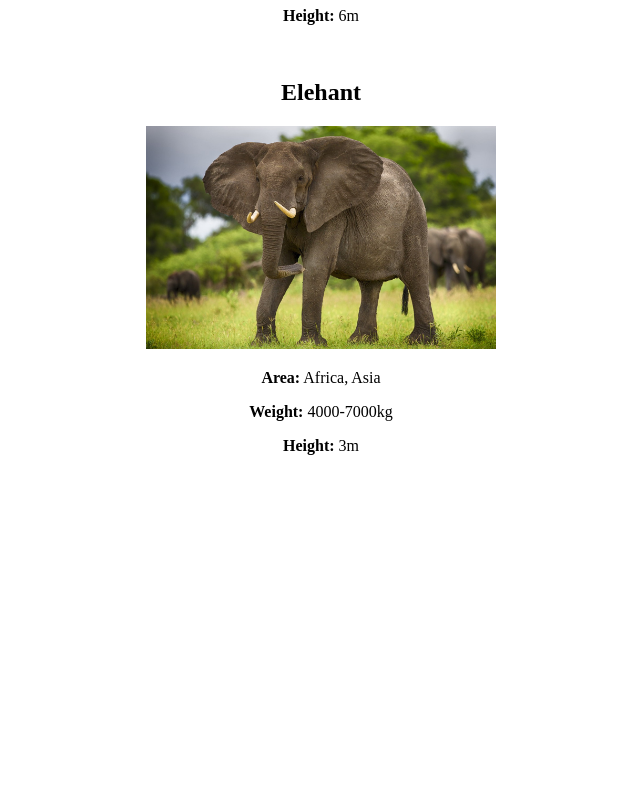
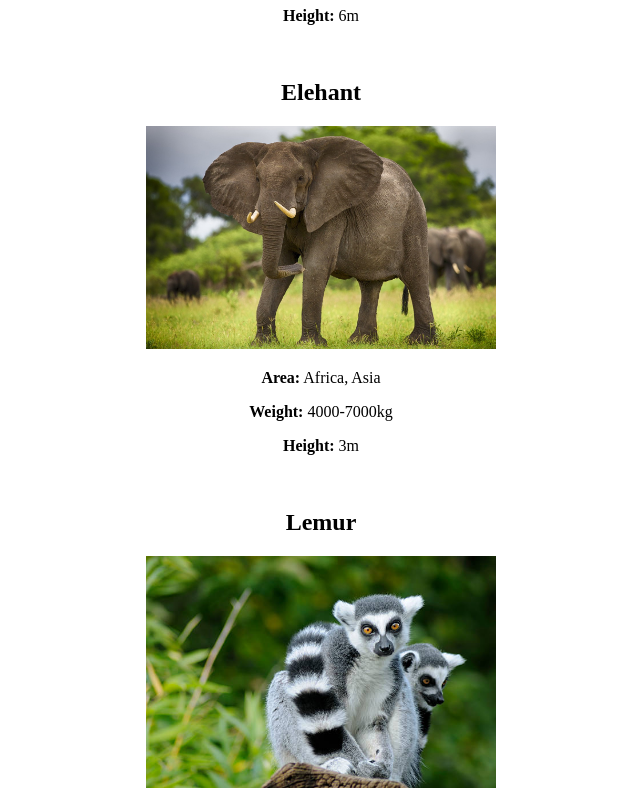
Before and after one commit to uralsamurai/PrakSP, a plain HTML site: page index.html in a window 1280 px wide. Shown: the part 1268-2068 px from the top of the page, without its empty margins (319-959 px from the left). Before the commit the page ends 1765 px from the top, so only its background shows below. Drawn offline with Linux system fonts and the light colour scheme.

Commit message:
html update

```diff
--- a/index.html
+++ b/index.html
@@ -25,5 +25,7 @@
 <p><b>Weight:</b> 4000-7000kg</p>
 <p><b>Height:</b> 3m</p>
 <br>
+<h2>Lemur</h2>
+<img width=350px src="pictures/lemur.jpg">
 </body>
 </html>
```
Also changed, not shown: pictures/lemur.jpg (added).
